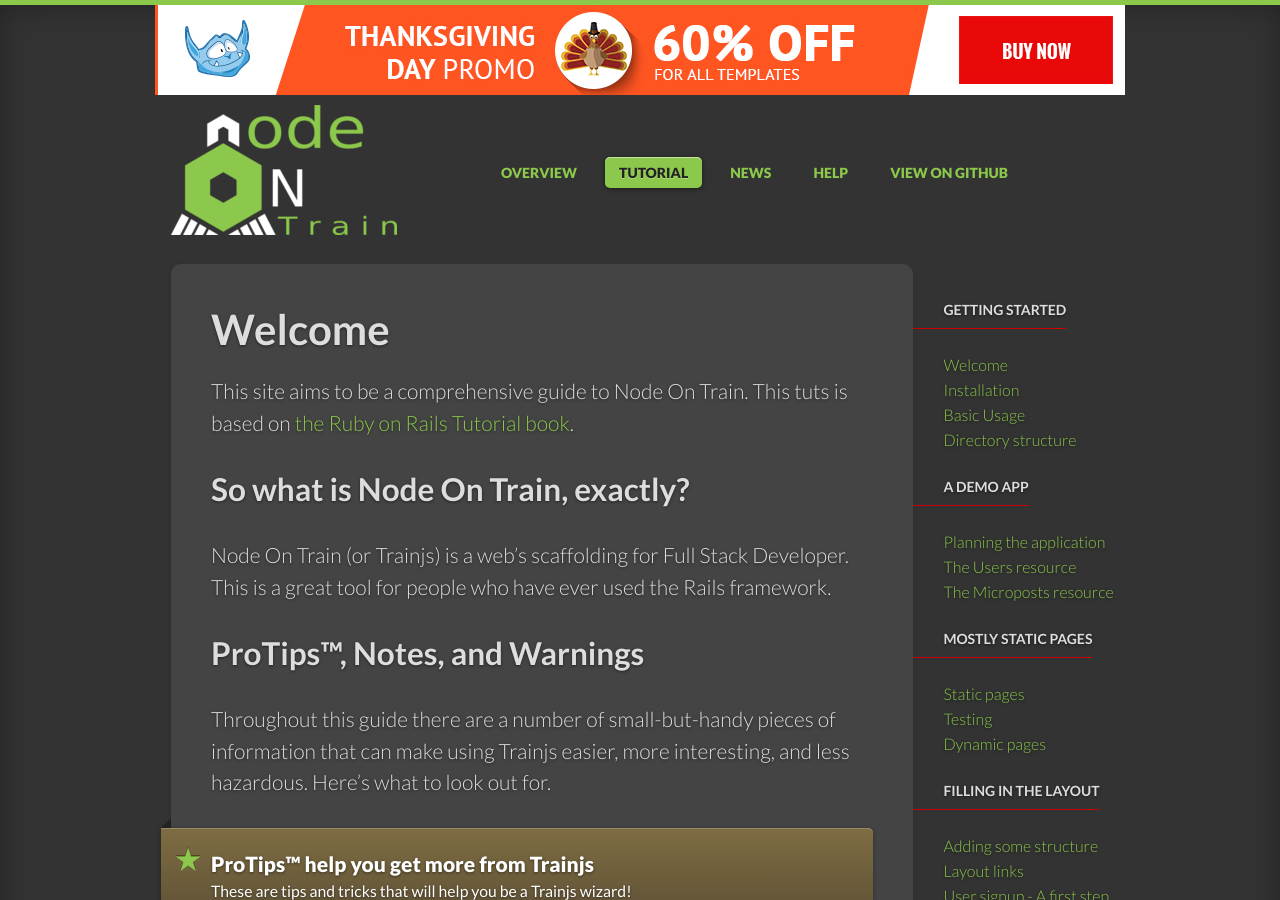
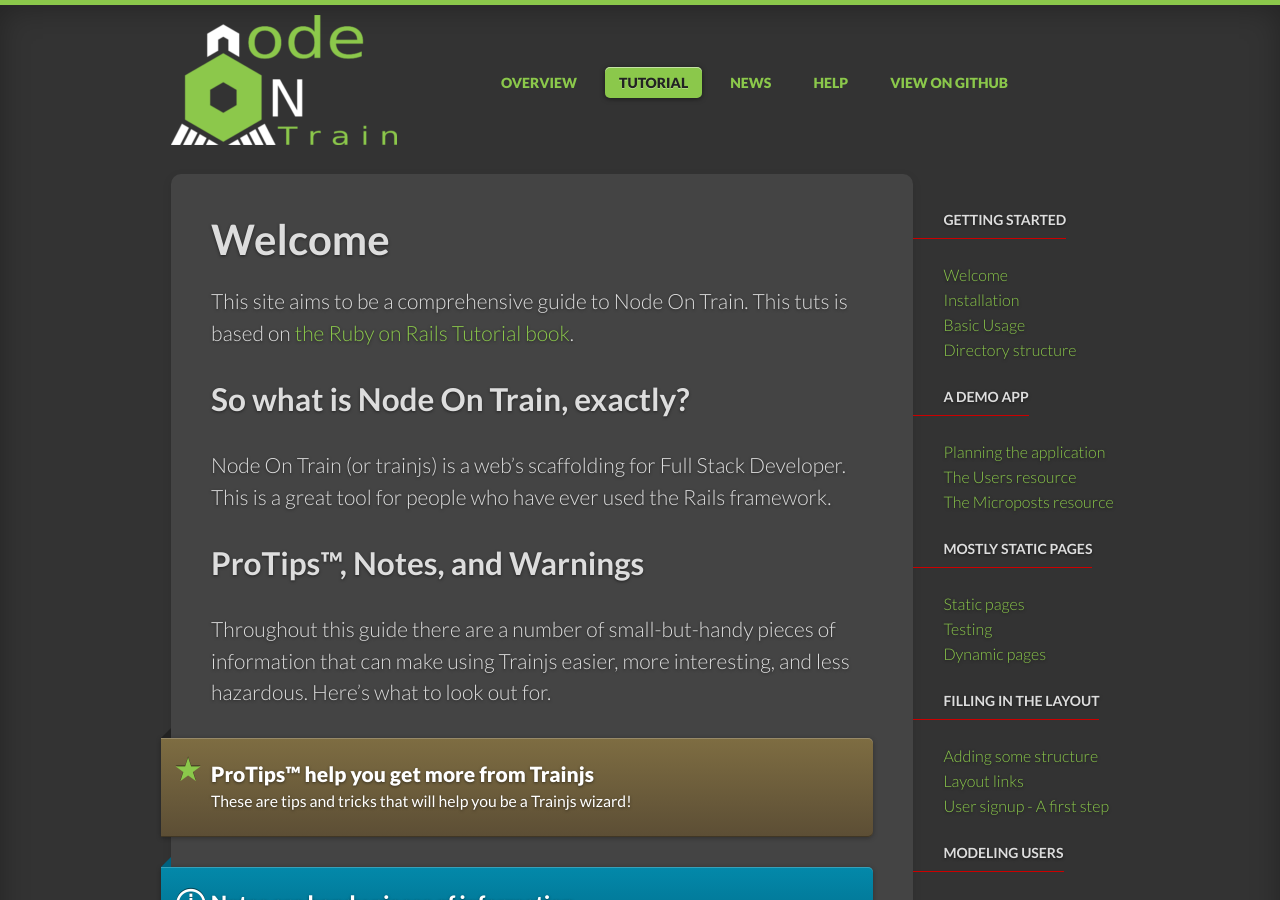
Before and after one commit to nodeontrain/nodeontrain.xyz, a Jekyll site: the page built from tuts/index.md, in a window 1280 px wide and 900 px high. Built offline with Jekyll 4.4.1, drawn with Linux system fonts in a browser that asks for light colours; some web fonts are replaced.

Commit message:
feat(remove ads)

```diff
--- a/_includes/ads.html
+++ b/_includes/ads.html
@@ -1 +1 @@
-<div id="template-monster"><a target="_blank" href="http://store.templatemonster.com/?aff=train"></a></div>
+<!--<div id="template-monster"><a target="_blank" href="http://store.templatemonster.com/?aff=train"></a></div>-->
--- a/tuts/index.md
+++ b/tuts/index.md
@@ -10,7 +10,7 @@
 
 ## So what is Node On Train, exactly?
 
-Node On Train (or Trainjs) is a web's scaffolding for Full Stack Developer.
+Node On Train (or trainjs) is a web's scaffolding for Full Stack Developer.
 This is a great tool for people who have ever used the Rails framework.
 
 ## ProTips™, Notes, and Warnings
```
